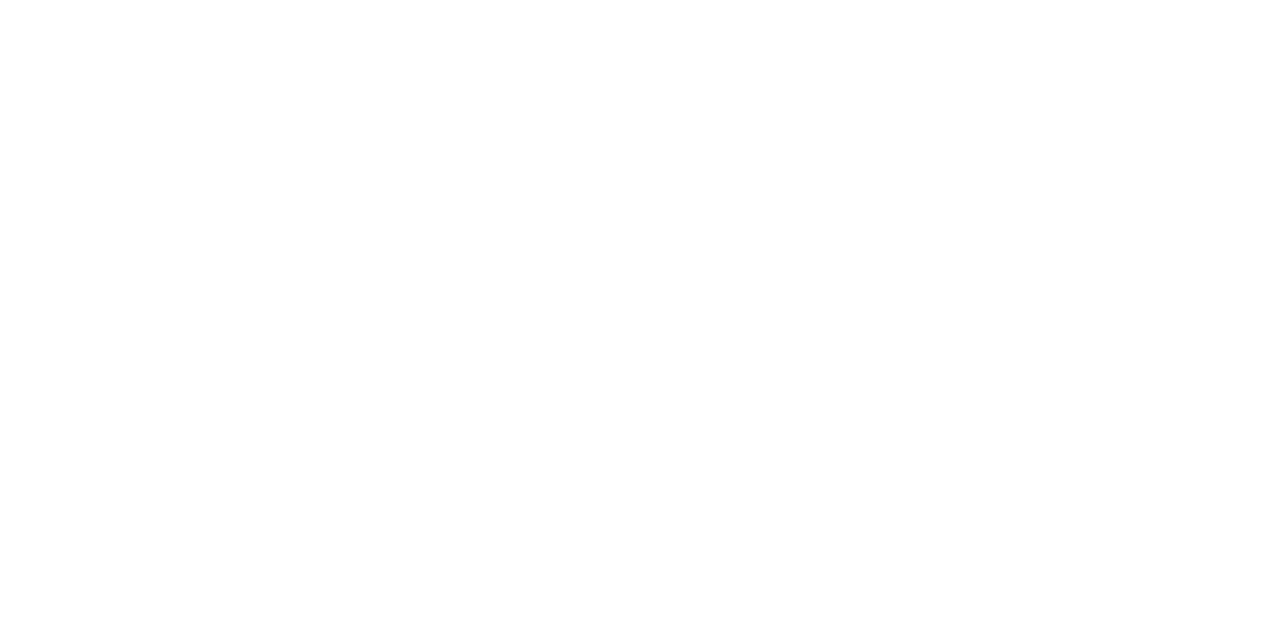
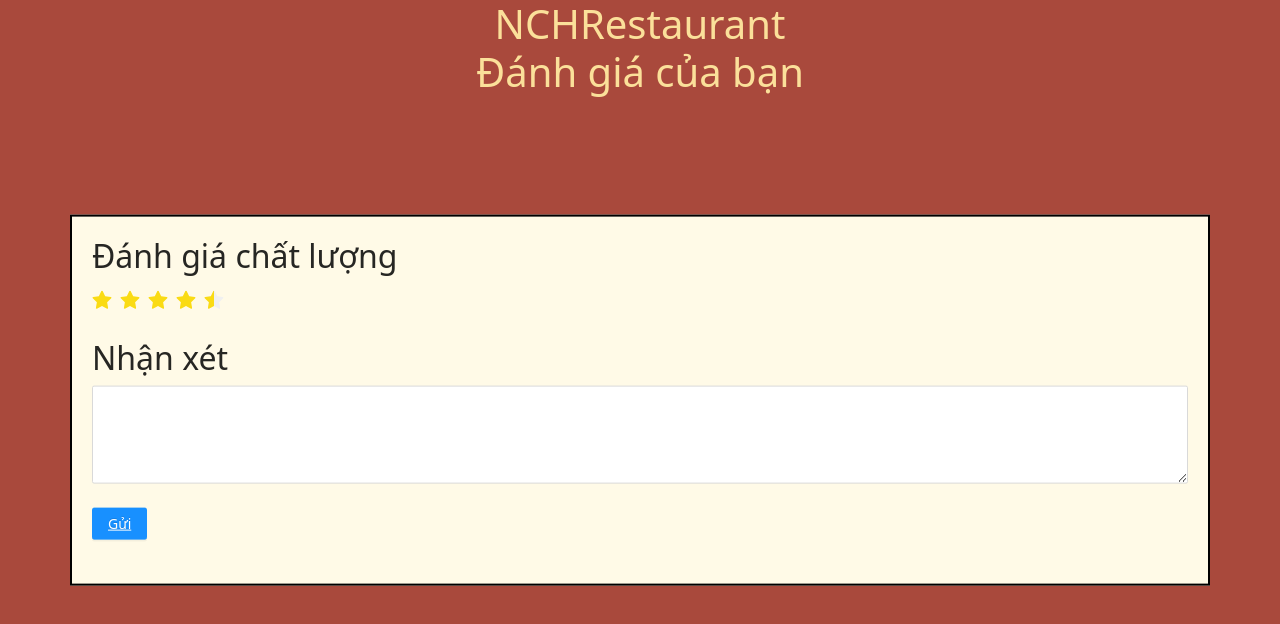
Before and after one commit to hoangduy181/RestaurantPOS, a React (Create React App) app in the folder ResPos/reactapp/: page /Feedback in a window 1280 px wide. Before the commit this address had no page. Shown: the top 624 px of the page. Built offline with nearby package versions, Linux system fonts and the light colour scheme.

Commit message:
feedback

```diff
--- a/ResPos/reactapp/package.json
+++ b/ResPos/reactapp/package.json
@@ -6,6 +6,7 @@
     "@testing-library/jest-dom": "^5.14.1",
     "@testing-library/react": "^11.2.7",
     "@testing-library/user-event": "^12.8.3",
+    "antd": "^4.17.1",
     "bootstrap": "^5.1.3",
     "react": "^17.0.2",
     "react-bootstrap": "^2.0.2",
--- a/ResPos/reactapp/src/App.js
+++ b/ResPos/reactapp/src/App.js
@@ -1,11 +1,13 @@
 import './App.css';
 import OrderScreen from './ComponentJS/OrderComponent/Orderjs/OrderScreen';
 import CartScreen from './ComponentJS/OrderComponent/Orderjs/CartScreen';
+import Feedback from './ComponentJS/Feedback/js/feedback';
 import { BrowserRouter as Router, Routes, Route,Link,useRoutes } from "react-router-dom"
 function App() {
   let routes = useRoutes([
     { path: "/", element: <OrderScreen /> },
     { path: "/Cart", element: <CartScreen /> },
+    { path: "/Feedback", element: <Feedback /> },
   ]);
   return (
     routes
--- /dev/null
+++ b/ResPos/reactapp/src/ComponentJS/Feedback/css/feedback.css
@@ -0,0 +1,59 @@
+.App {
+  text-align: center;
+}
+
+.App-logo {
+  height: 40vmin;
+  pointer-events: none;
+}
+
+@media (prefers-reduced-motion: no-preference) {
+  .App-logo {
+    animation: App-logo-spin infinite 20s linear;
+  }
+}
+
+.App-header {
+  background-color: #282c34;
+  min-height: 100vh;
+  display: flex;
+  flex-direction: column;
+  align-items: center;
+  justify-content: center;
+  font-size: calc(10px + 2vmin);
+  color: white;
+}
+
+.App-link {
+  color: #61dafb;
+}
+
+@keyframes App-logo-spin {
+  from {
+    transform: rotate(0deg);
+  }
+  to {
+    transform: rotate(360deg);
+  }
+}
+.Feed h1{
+  color: #FBE09A;
+}
+.Feedback{
+  background-color: #A9493C;
+  position: fixed;
+  width: 100%;
+  height: 100%;
+  left: 0;
+  top: 0;
+}
+.Feedback .container{
+  background-color: #FFFAE7;
+  padding: 20px 20px 20px 20px;
+  position: absolute;
+  top: 50%;
+  left: 50%;
+  margin-right: -50%;
+  transform: translate(-50%, -50%);
+  border: 2px solid black;
+}
--- /dev/null
+++ b/ResPos/reactapp/src/ComponentJS/Feedback/js/feedback.js
@@ -0,0 +1,55 @@
+import '../css/feedback.css';
+import React from "react";
+import 'bootstrap/dist/css/bootstrap.min.css';
+import { BrowserRouter as Router, Routes, Route,Link} from "react-router-dom"
+//Star Rating and other modules
+import { Rate, Form, Input, Button } from 'antd';
+import "antd/dist/antd.css";
+function Feedback() {
+    //Form with star rating
+    const { TextArea } = Input;
+    const Feed = () => {
+
+
+      return (
+        <Form
+
+          name="basic"
+          initialValues={{ remember: true }}
+
+        >
+          <h2>Đánh giá chất lượng </h2>
+            <Form.Item
+              name="rating"
+            >
+            <Rate allowHalf defaultValue={4.5} />
+            </Form.Item>
+          <h2>Nhận xét</h2>
+          <Form.Item
+            name="comment"
+          >
+            <TextArea rows={4} />
+          </Form.Item>
+          <Form.Item>
+            <Button type="primary" htmlType="submit">
+            <Link to = "/">Gửi</Link>
+            </Button>
+          </Form.Item>
+        </Form>
+      );
+    };
+    return (
+    <div className="Feedback">
+      <div className="Feed text-center">
+          <h1>NCHRestaurant<br>
+          </br>Đánh giá của bạn</h1>
+      </div>
+
+      <div className="container">
+
+      <Feed />
+      </div>
+    </div>
+  );
+}
+export default Feedback;
```
Also changed, not shown: 1 other file (tests, documents, lock files or other folders).
